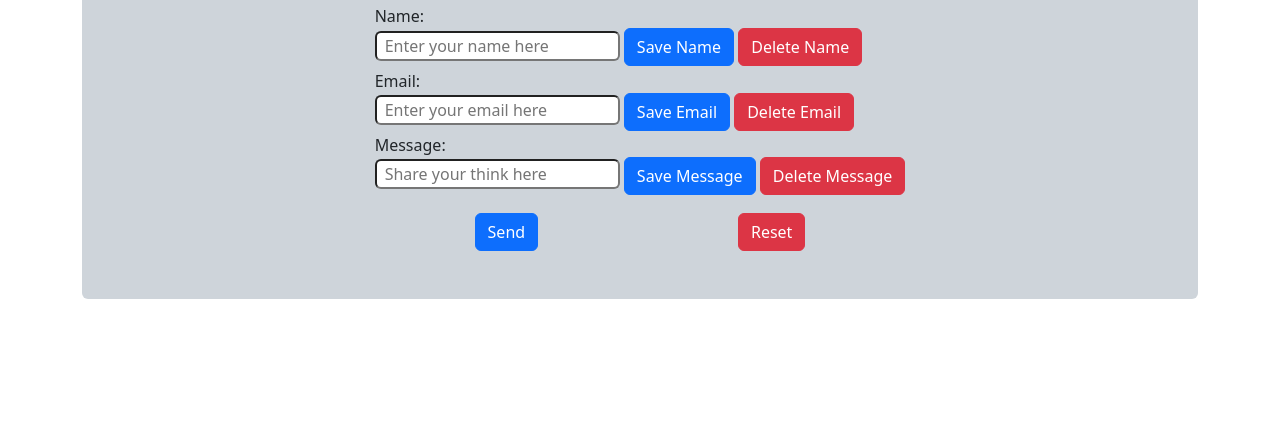
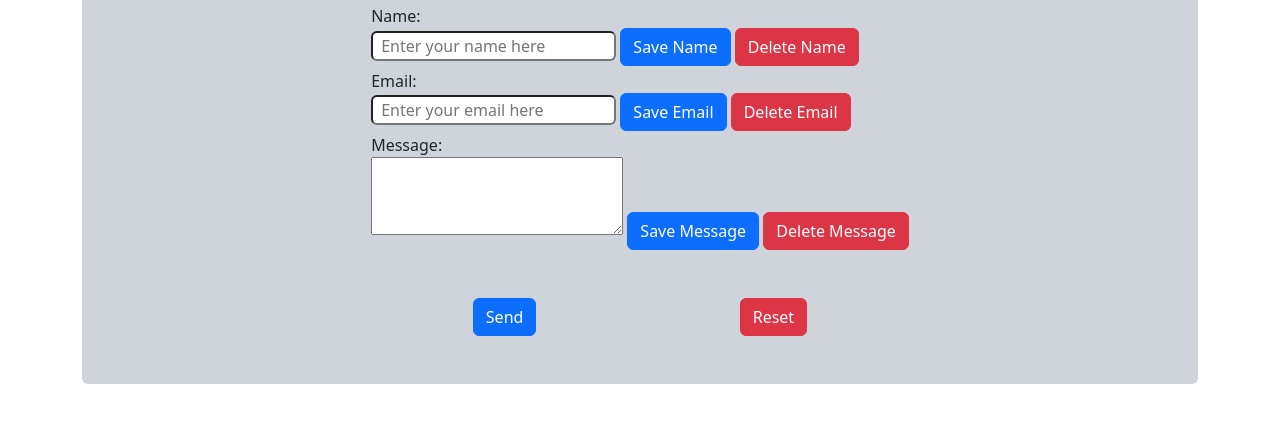
Before and after one commit to Nahiduzzamann/local-storage-practise, a plain HTML site: page index.html in a window 1280 px wide. Shown: the part 58-480 px from the top of the page. Drawn offline with nearby package versions, Linux system fonts and the light colour scheme.

Commit message:
message section ui updated

```diff
--- a/index.html
+++ b/index.html
@@ -24,11 +24,14 @@
                 <label for="">Email: </label><br>
                 <input class="rounded ps-2 mb-2" placeholder="Enter your email here" type="email">
                 <button class="btn btn-primary">Save Email</button>
-                <button class="btn btn-danger">Delete Email</button><br>
-                <label for="">Message: </label><br>
-                <input class="rounded ps-2 mb-2" placeholder="Share your think here" type="text">
-                <button class="btn btn-primary">Save Message</button>
-                <button class="btn btn-danger">Delete Message</button><br>
+                <button class="btn btn-danger">Delete Email</button>
+                <div class="mb-5">
+                    <label for="">Message: </label><br>
+                    <textarea class="" name="" id="" cols="25" rows="3"></textarea>
+                    <button class="btn btn-primary">Save Message</button>
+                    <button class="btn btn-danger">Delete Message</button>
+                </div>
+
                 <div class="mt-3 d-flex justify-content-around">
                     <button class="btn btn-primary">Send</button>
                     <button class="btn btn-danger">Reset</button>
```
